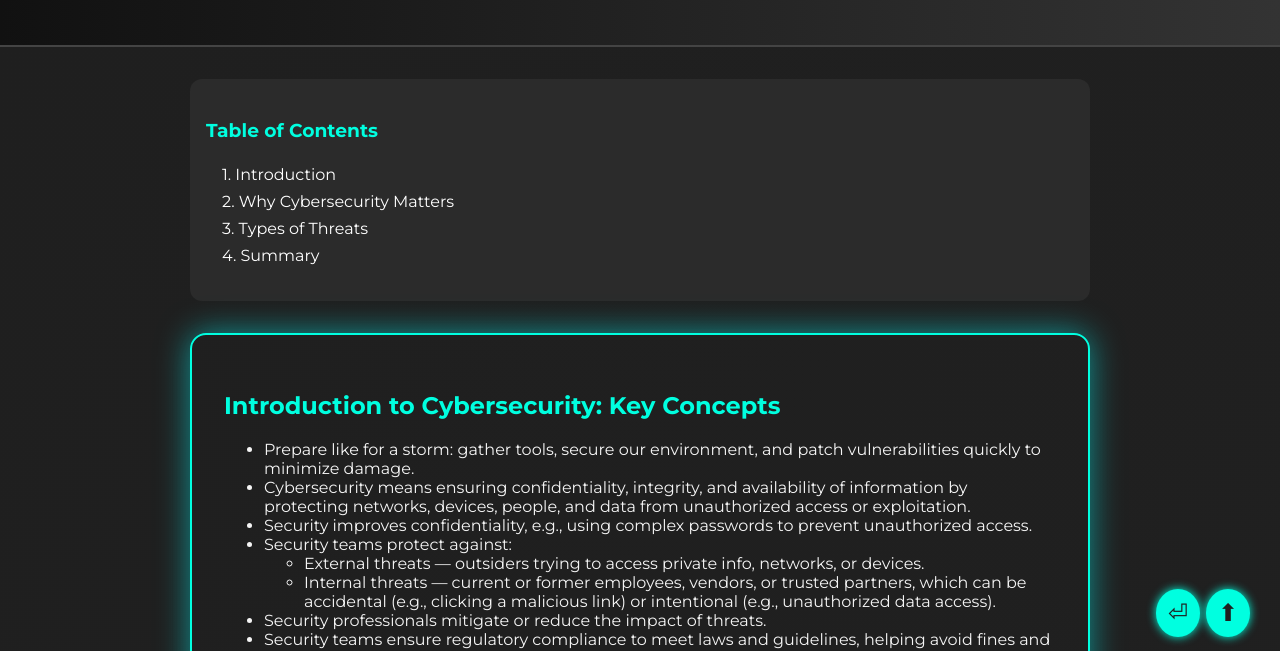
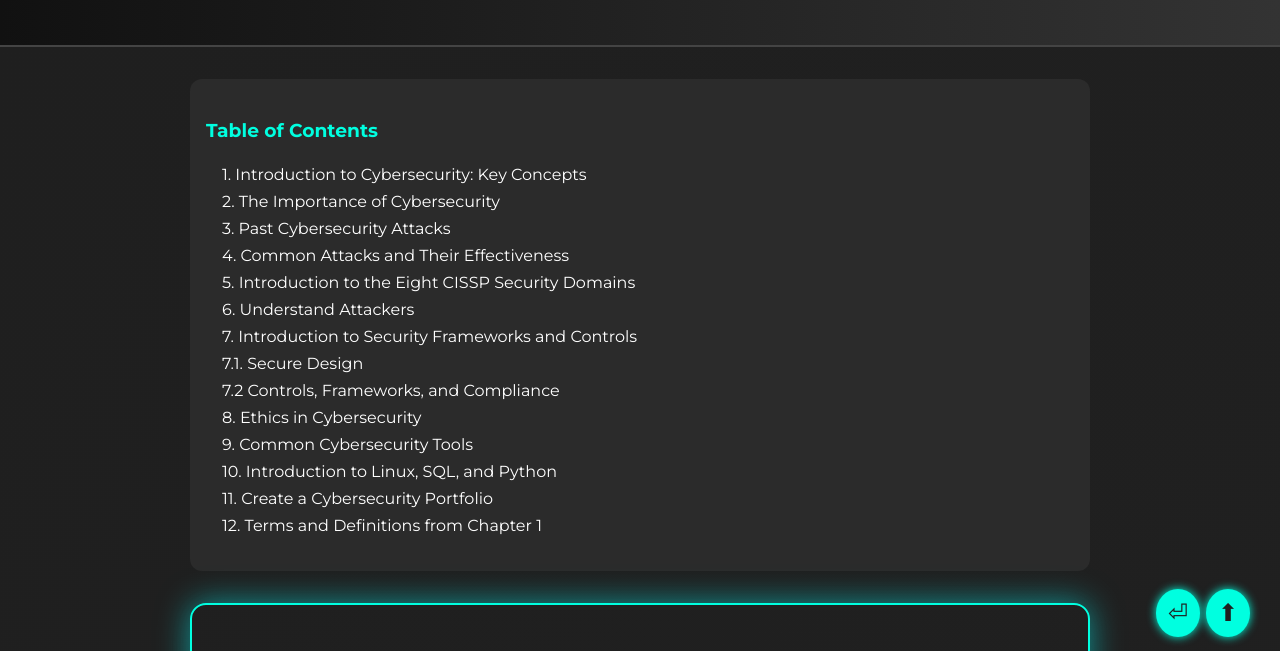
Before and after one commit to StatShaan27/cybersecurity, a plain HTML site: page ch1.html in a window 1280 px wide. Shown: the part 143-794 px from the top of the page. Drawn offline with Linux system fonts and the light colour scheme.

Commit message:
content formatting

```diff
--- a/ch1.html
+++ b/ch1.html
@@ -153,10 +153,21 @@
     <div class="toc">
       <h3>Table of Contents</h3>
       <ul>
-        <li><a href="#intro">1. Introduction</a></li>
-        <li><a href="#importance">2. Why Cybersecurity Matters</a></li>
-        <li><a href="#types">3. Types of Threats</a></li>
-        <li><a href="#summary">4. Summary</a></li>
+        <li><a href="#intro">1. Introduction to Cybersecurity: Key Concepts</a></li>
+        <li><a href="#importance">2. The Importance of Cybersecurity</a></li>
+        <li><a href="#past">3. Past Cybersecurity Attacks</a></li>
+        <li><a href="#common">4. Common Attacks and Their Effectiveness</a></li>
+        <li><a href="#cissp">5. Introduction to the Eight CISSP Security Domains</a></li>
+        <li><a href="#attackers">6. Understand Attackers</a></li>
+        <li><a href="#secfrcon">7. Introduction to Security Frameworks and Controls</a></li>
+        <li><a href="#secdes">7.1. Secure Design</a></li>
+        <li><a href="#confrcom">7.2 Controls, Frameworks, and Compliance</a></li>
+        <li><a href="#ethics">8. Ethics in Cybersecurity</a></li>
+        <li><a href="#tools">9. Common Cybersecurity Tools</a></li>
+        <li><a href="#prog">10. Introduction to Linux, SQL, and Python</a></li>
+        <li><a href="#portfolio">11. Create a Cybersecurity Portfolio</a></li>
+        <li><a href="#glossary">12. Terms and Definitions from Chapter 1</a></li>
+
       </ul>
     </div>
 
```
